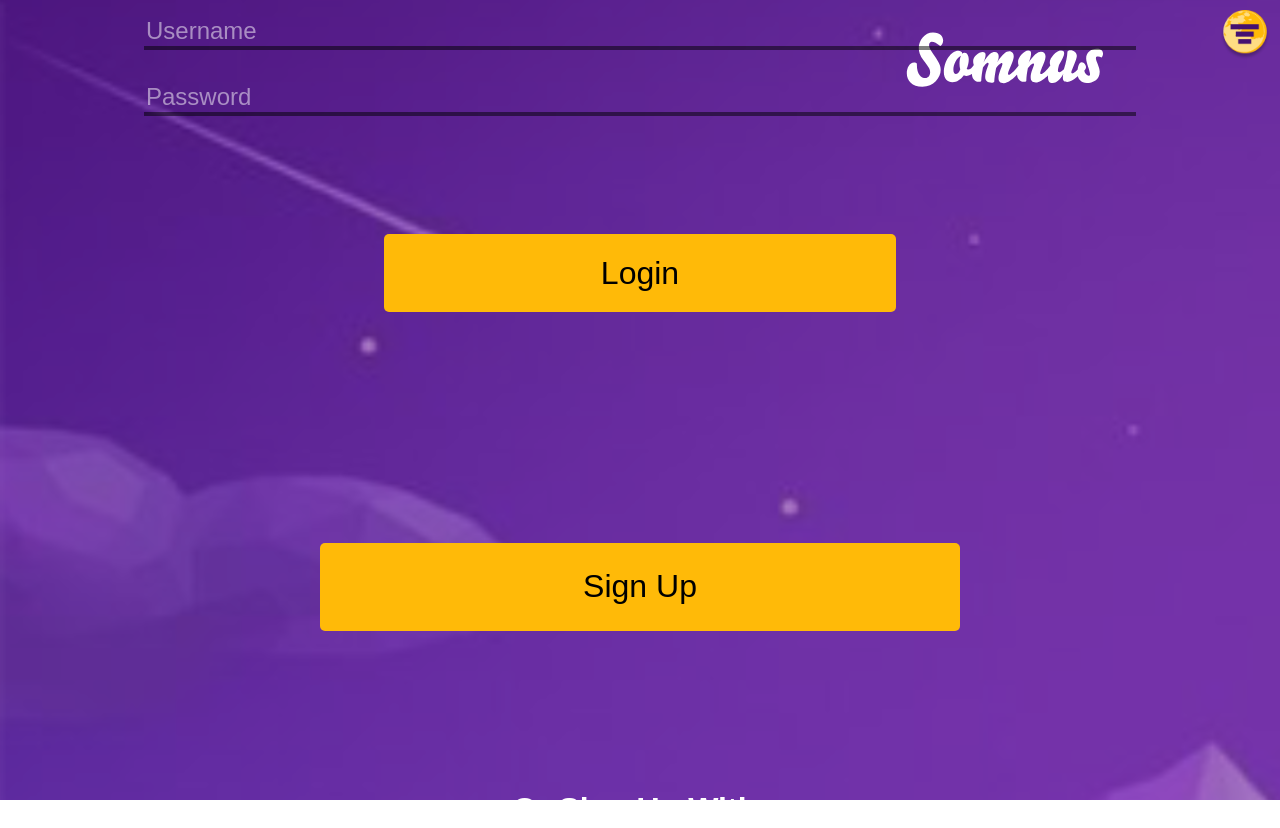
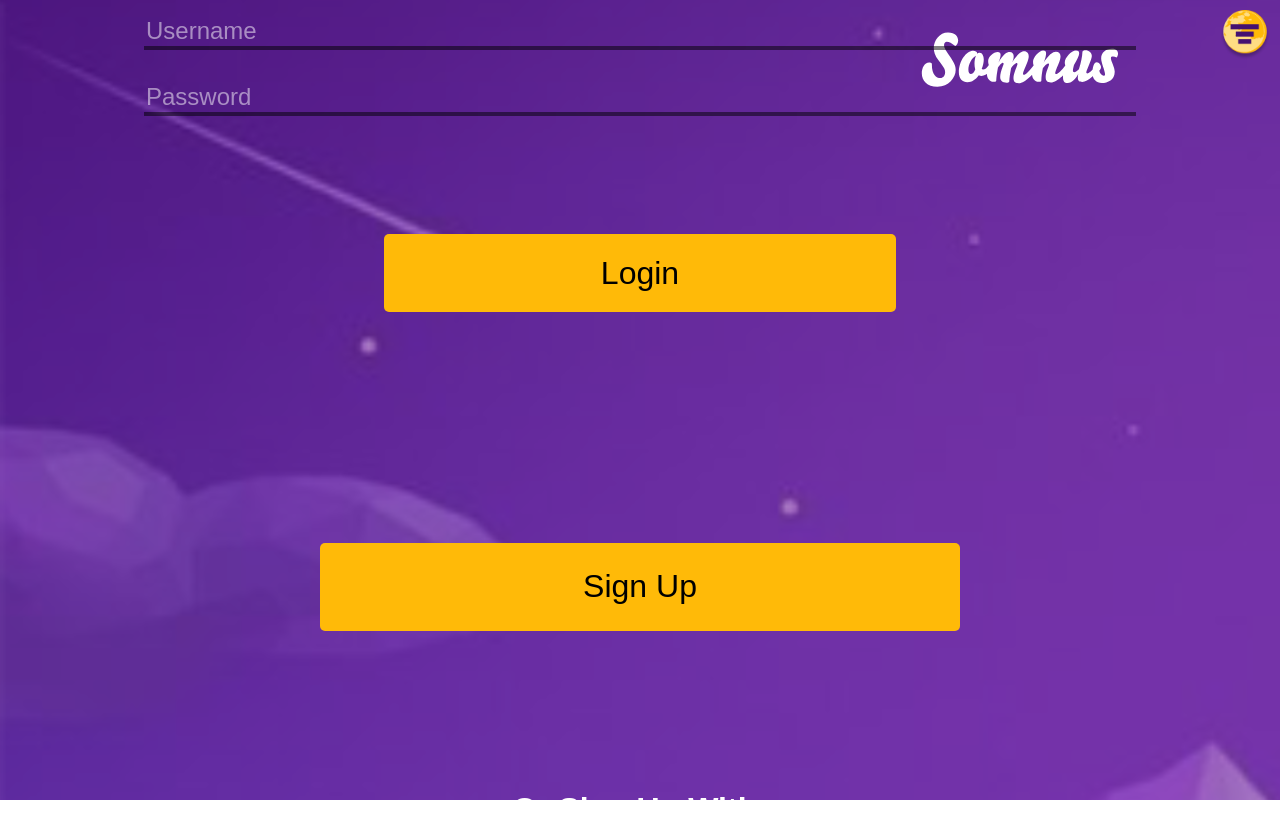
Before and after one commit to Build-Week-Sleep-Tracker-Oct/Front-End, a React (Create React App) app in the folder somnus/: page / in a window 1280 px wide. Built offline with nearby package versions, Linux system fonts and the light colour scheme; no server answers; a web font is replaced by a local one; what uifx would draw is missing.

Commit message:
changed logo location

```diff
--- a/somnus/src/App.css
+++ b/somnus/src/App.css
@@ -138,7 +138,7 @@
   height: 100px;
   width: 200px;
   position: absolute;
-  right: 175px;
+  right: 160px;
   margin-top: 2rem;
 }
 
```
